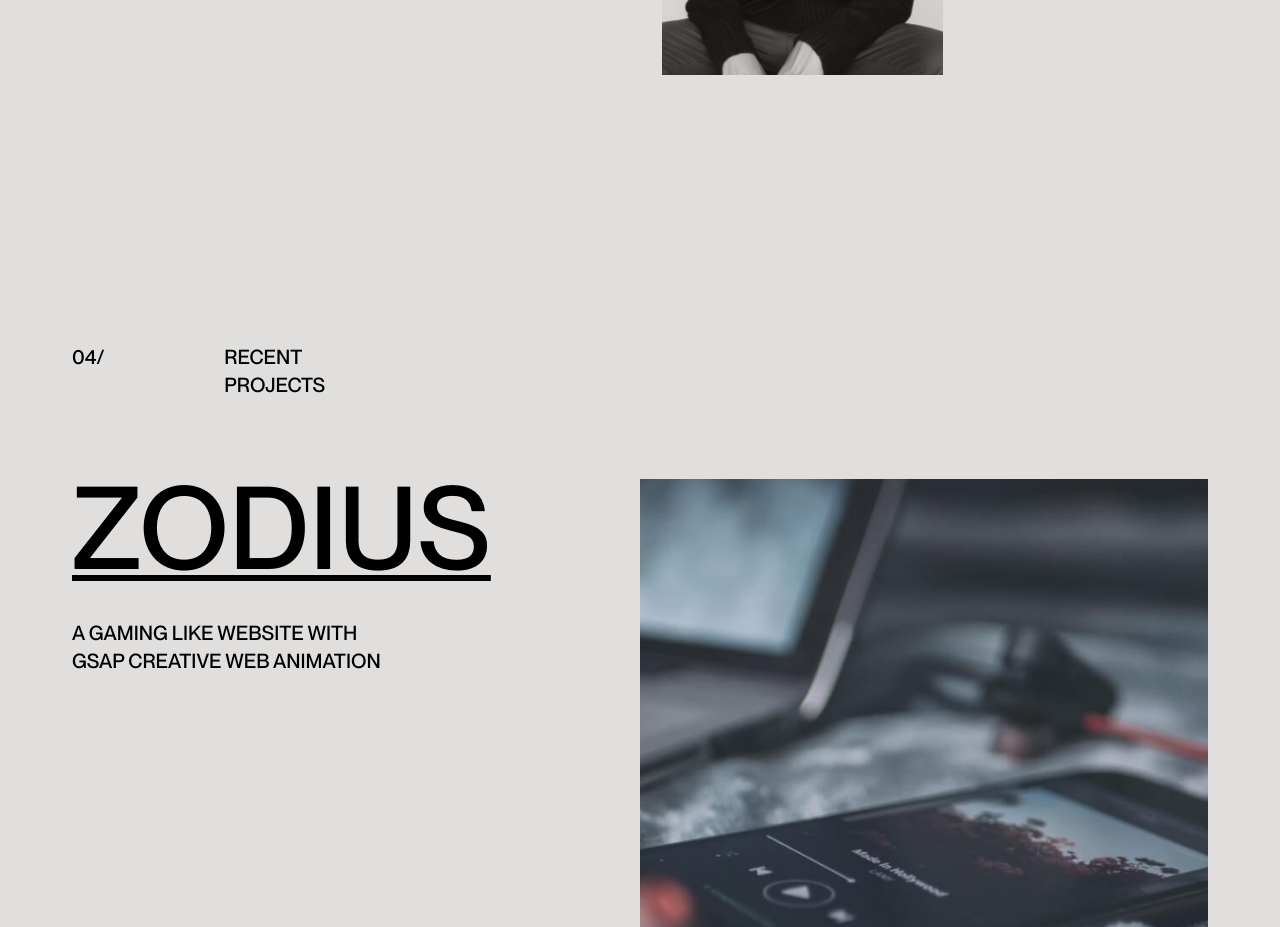
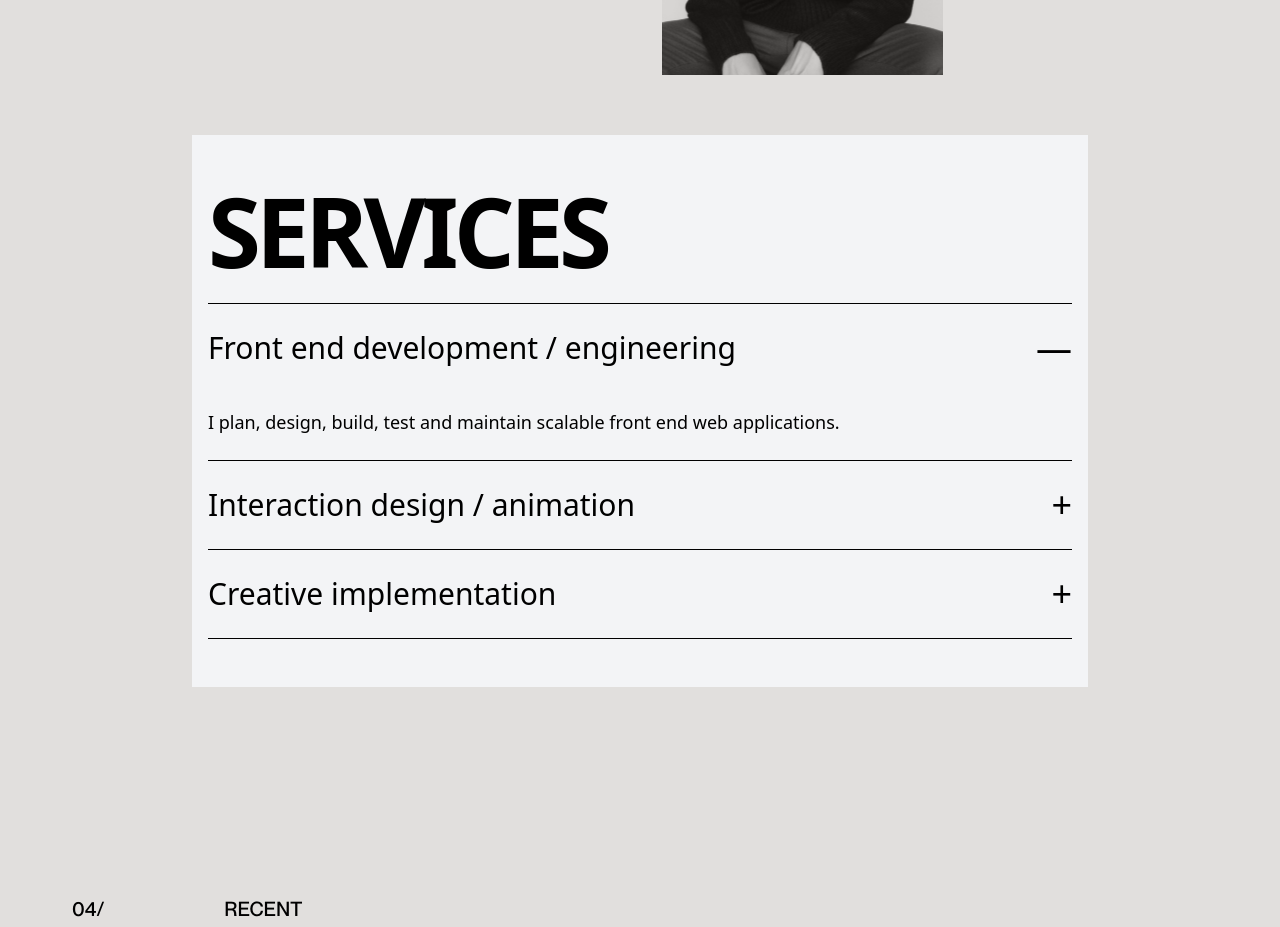
Before and after one commit to CleverCoder03/personal-portfolio-website, a Next.js app: page /about in a window 1280 px wide. Shown: the part 2060-2987 px from the top of the page. Built offline with nearby package versions, Linux system fonts and the light colour scheme.

Commit message:
landing page update for other pages

```diff
--- a/app/(landingPage)/About.jsx
+++ b/app/(landingPage)/About.jsx
@@ -45,7 +45,7 @@ const About = () => {
               Each project is an opportunity to learn new concepts across
               multiple domains including arts, maths and physics.
             </p>
-            <div className="relative w-100 lg:w-full h-[50vh] overflow-hidden mix-blend-luminosity my-8 lg:my-15">
+            <div className="relative w-90 lg:w-full h-[50vh] overflow-hidden mix-blend-luminosity my-8 lg:my-15">
                 <Image className="object-cover object-top align-middle scale-125" src="/about-profile-og.png" alt="about-profile" fill />
             </div>
           </div>
--- a/app/about/page.jsx
+++ b/app/about/page.jsx
@@ -3,6 +3,7 @@ import About from "../(landingPage)/About";
 import Contact from "../components/Contact";
 import Footer from "../components/Footer";
 import Project from "../components/Project";
+import ServicesAccordion from "../components/Accordion";
 
 const AboutPage = () => {
   return (
@@ -19,6 +20,7 @@ const AboutPage = () => {
         </div>
       </div>
       <About />
+      <ServicesAccordion/>
       <section className="mt-52">
         <div className="text-xl font-ppneune-medium flex gap-30">
           <h1>04/</h1>
--- /dev/null
+++ b/app/components/Accordion.jsx
@@ -0,0 +1,108 @@
+// components/ServicesAccordion.jsx
+
+"use client";
+
+import React, { useState, useRef, useLayoutEffect } from 'react';
+import { gsap } from 'gsap';
+
+// 1. Define your services data
+const servicesData = [
+  {
+    id: 1,
+    title: "Front end development / engineering",
+    description: "I plan, design, build, test and maintain scalable front end web applications."
+  },
+  {
+    id: 2,
+    title: "Interaction design / animation",
+    description: "I specialize in creating fluid and engaging user experiences with meaningful animations and micro-interactions."
+  },
+  {
+    id: 3,
+    title: "Creative implementation",
+    description: "Bridging the gap between static design and a living product. I bring creative visions to life with pixel-perfect attention to detail."
+  }
+];
+
+// 2. Create the main Accordion component
+export default function ServicesAccordion() {
+  // State to keep track of the currently open item.
+  // We default to '1' (the ID of the first item) to have it open by default, like your image.
+  const [openId, setOpenId] = useState(servicesData[0].id);
+
+  const handleToggle = (id) => {
+    // Set the new openId. If it's already open, close it (set to null).
+    setOpenId(openId === id ? null : id);
+  };
+
+  return (
+    <section className="w-full max-w-4xl mx-auto px-4 py-12 bg-gray-100 text-black">
+      {/* You can change bg-gray-100 to match your site's background */}
+
+      <h1 className="text-6xl md:text-8xl font-sans font-bold mb-6 tracking-tighter">
+        SERVICES
+      </h1>
+
+      <div className="border-t border-black">
+        {servicesData.map((item) => (
+          <AccordionItem
+            key={item.id}
+            item={item}
+            isOpen={openId === item.id}
+            onToggle={() => handleToggle(item.id)}
+          />
+        ))}
+      </div>
+    </section>
+  );
+}
+
+// 3. Create the individual AccordionItem component
+function AccordionItem({ item, isOpen, onToggle }) {
+  const contentRef = useRef(null);
+
+  // useLayoutEffect is preferred for animations that measure/mutate the DOM
+  // It runs synchronously after all DOM mutations but before the browser paints.
+  useLayoutEffect(() => {
+    // Animate the height
+    gsap.to(contentRef.current, {
+      height: isOpen ? "auto" : 0,
+      duration: 0.5,
+      ease: "power3.inOut",
+      // We also animate padding for a cleaner look
+      paddingTop: isOpen ? "1rem" : "0rem", // Corresponds to pt-4
+      paddingBottom: isOpen ? "1.5rem" : "0rem" // Corresponds to pb-6
+    });
+  }, [isOpen]);
+
+  return (
+    <div className="border-b border-black">
+      {/* Header / Trigger */}
+      <button
+        onClick={onToggle}
+        className="flex justify-between items-center w-full py-6 text-left"
+        aria-expanded={isOpen}
+      >
+        <span className="text-2xl md:text-3xl font-sans">
+          {item.title}
+        </span>
+        <span className="text-3xl md:text-4xl font-light">
+          {isOpen ? '—' : '+'}
+        </span>
+      </button>
+
+      {/* Content */}
+      <div
+        ref={contentRef}
+        className="overflow-hidden text-lg font-sans"
+        // Set initial state without animation for the default open item
+        style={{ height: isOpen ? 'auto' : 0, paddingTop: 0, paddingBottom: 0 }}
+      >
+        {/* The content itself */}
+        <p>
+          {item.description}
+        </p>
+      </div>
+    </div>
+  );
+}
```
